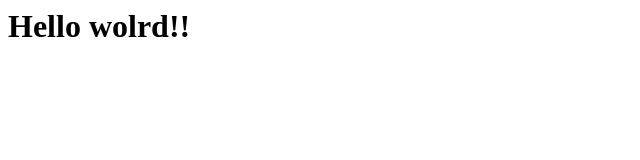
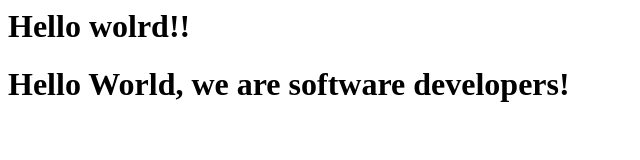
Before and after one commit to Elishaawuni/Elisha-Marlon-challenge, a plain HTML site: page index.html in a window 1280 px wide. Shown: the whole page, without its empty margins (0-640 px from the left). Drawn offline with Linux system fonts and the light colour scheme.

Commit message:
Index Modify 1
Trials Challenges files

```diff
--- a/index.html
+++ b/index.html
@@ -1 +1,2 @@
 <h1>Hello wolrd!!</h1>
+<h1>Hello World, we are software developers!<h1>
```
